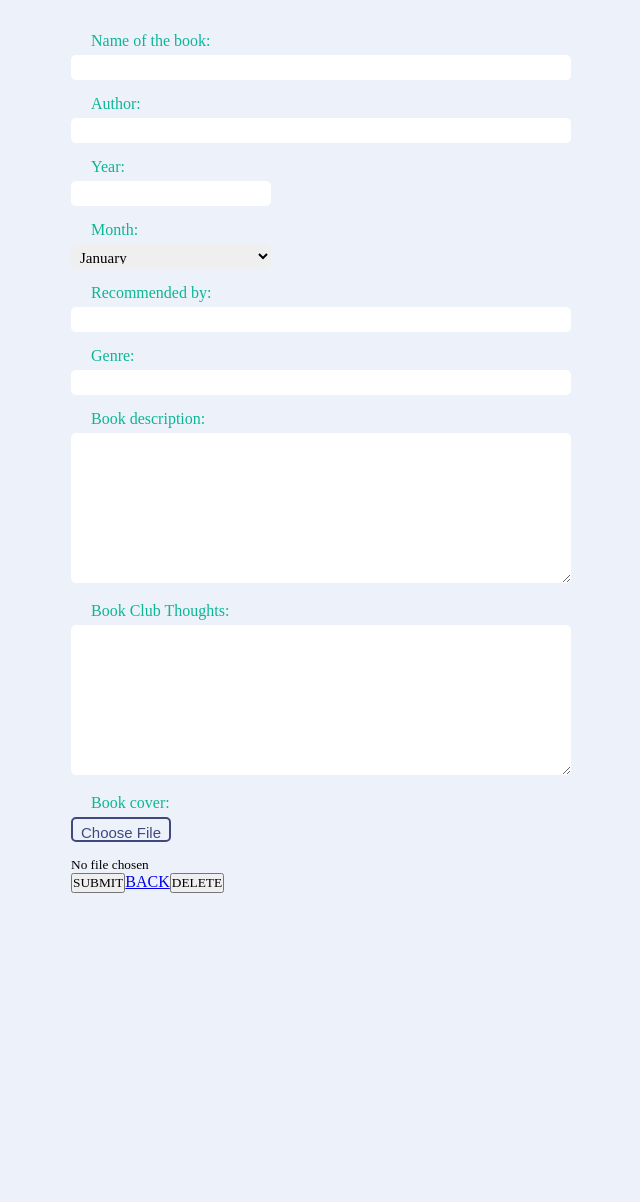
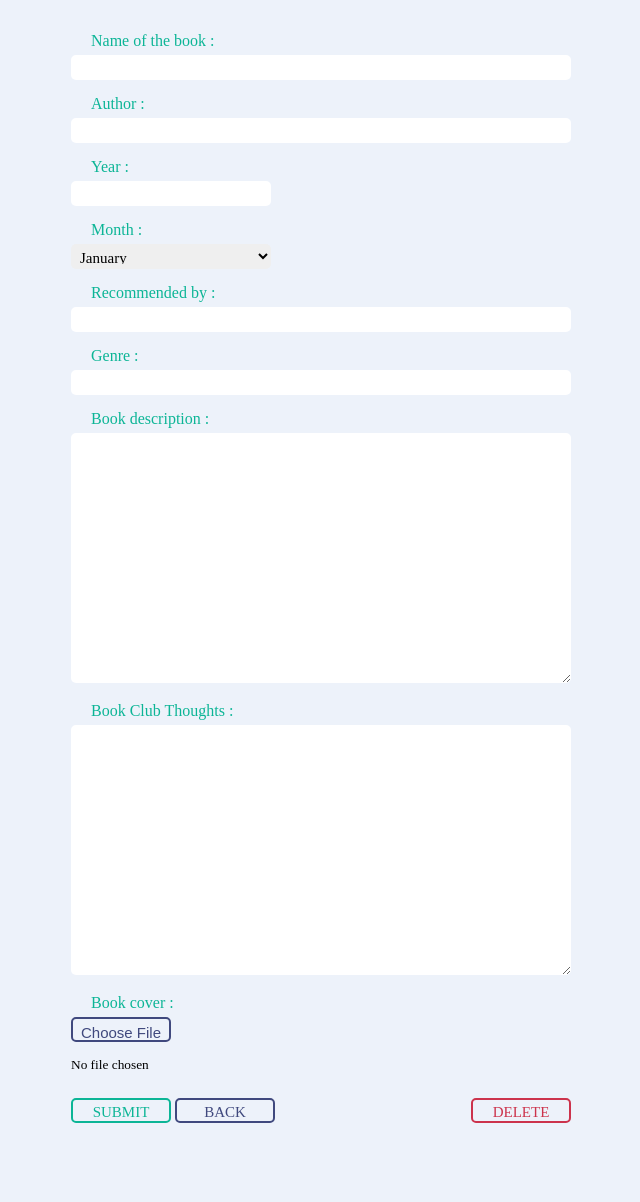
Before and after one commit to ZuzanaOsobova/sid_city_book_club, a PHP site: page /edit.html in a window 1280 px wide. Shown: the part 130-1332 px from the top of the page, without its empty margins (319-959 px from the left). Before the commit the page ends 1023 px from the top, so only its background shows below. Run offline with PHP 8.4, Linux system fonts and the light colour scheme.

Commit message:
FInished CSS for edit, buttons

```diff
--- a/css/edit.css
+++ b/css/edit.css
@@ -75,7 +75,7 @@ input[type=file]::file-selector-button:hover{
 textarea {
     width: 60%;
     min-width: 500px;
-    height: 150px;
+    height: 250px;
     margin-bottom: 15px;
     margin-top: 5px;
     padding: 5px;
@@ -100,7 +100,60 @@ select {
 }
 
 .buttons {
+    padding-top: 20px;
     width: 100%;
-    display: flex;
-    align-content: center;
 }
+
+.buttons .btn {
+    display: inline-block;
+    text-align: center;
+    text-decoration: none;
+    line-height: 15px;
+
+    width: 100px;
+    height: 25px;
+    margin-bottom: 15px;
+    margin-top: 5px;
+    padding: 5px;
+    cursor: pointer;
+
+    font-size: 15px;
+    border-radius: 5px;
+
+
+}
+
+.btn.submit {
+    border: 2px solid var(--green);
+    background: var(--white);
+    color: var(--green);
+}
+
+.btn.submit:hover {
+    background: var(--green);
+    color: var(--white);
+}
+
+.btn.back {
+    border: 2px solid var(--blue);
+    background: var(--white);
+    color: var(--blue);
+}
+
+.btn.back:hover {
+    border: 2px solid var(--green);
+    background: var(--white);
+    color: var(--green);
+}
+
+.btn.delete {
+    border: 2px solid var(--red);
+    background: var(--white);
+    color: var(--red);
+    float: right;
+}
+
+.btn.delete:hover {
+    background: var(--red);
+    color: var(--white);
+}
```
Also changed, not shown: edit.html (+10 -9 lines).
